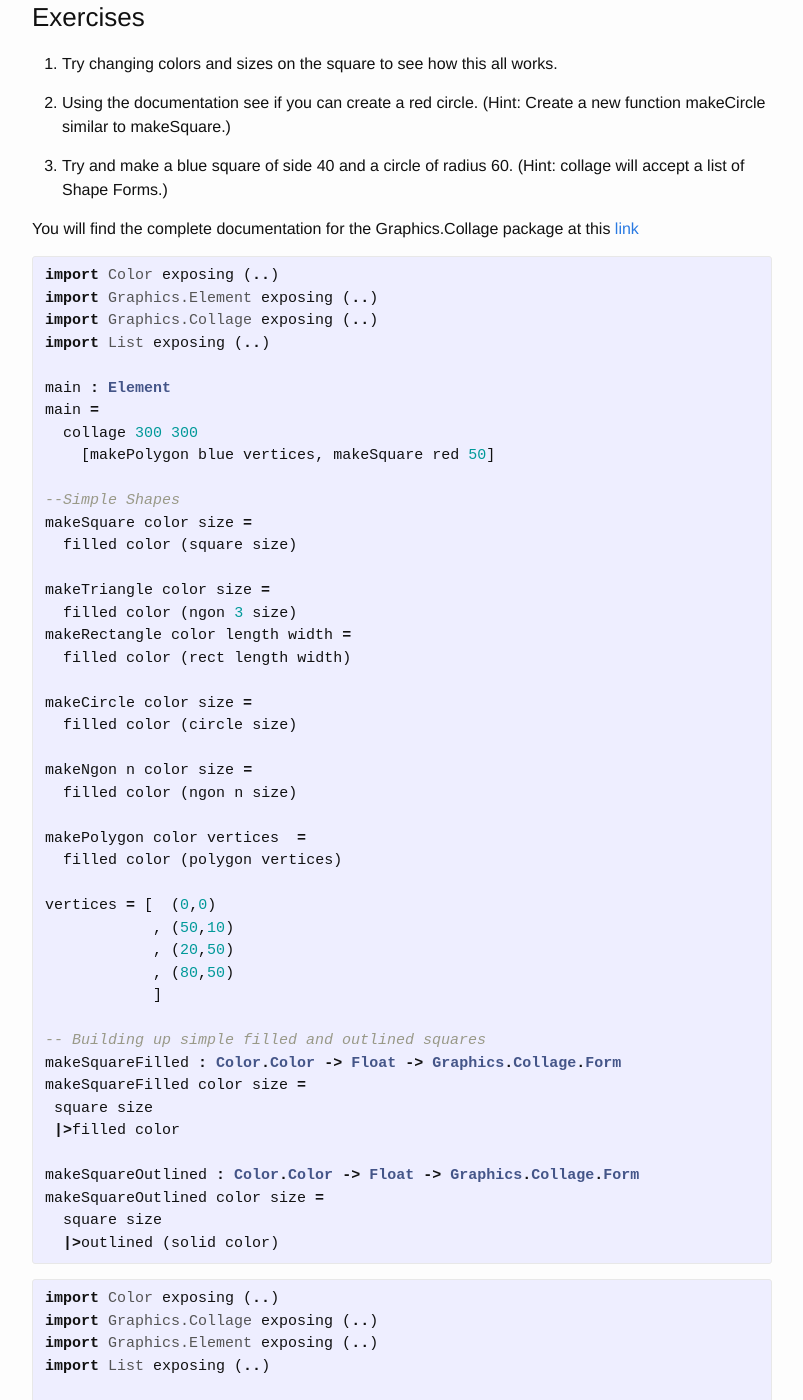
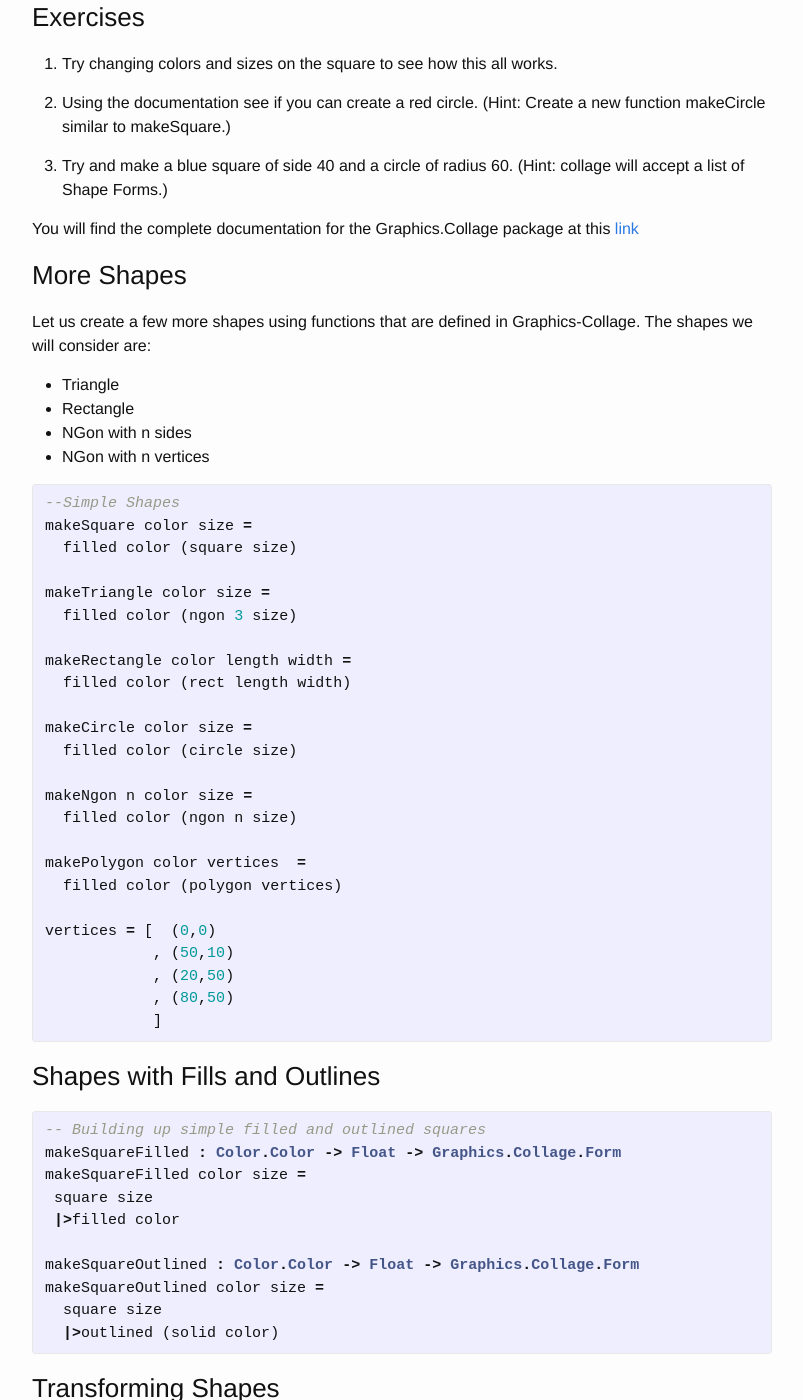
Before and after one commit to csmith111/csmith111.github.io, a Jekyll site: the page built from _posts/2016-02-08-ElmGraphics.markdown, in a window 1280 px wide and 1400 px high, scrolled down 1114 px. Shown: the whole window, without its empty margins (238-1041 px from the left). Built offline with Jekyll 4.4.1, drawn with Linux system fonts in a browser that asks for light colours; some of the changed text lies outside the part shown.

Commit message:
fourth blog post

```diff
--- a/_posts/2016-02-08-ElmGraphics.markdown
+++ b/_posts/2016-02-08-ElmGraphics.markdown
@@ -54,23 +54,23 @@ That is all there is to it!
 
 You will find the complete documentation for the Graphics.Collage package at this [link][elm-graphics-collage]
 
+### More Shapes
+
+Let us create a few more shapes using functions that are defined in Graphics-Collage. The shapes we will consider are:
+
+* Triangle
+* Rectangle
+* NGon with n sides
+* NGon with n vertices
+
 {% highlight Haskell %}
-import Color exposing (..)
-import Graphics.Element exposing (..)
-import Graphics.Collage exposing (..)
-import List exposing (..)
-
-main : Element
-main =
-  collage 300 300
-    [makePolygon blue vertices, makeSquare red 50]
-
 --Simple Shapes
 makeSquare color size =
   filled color (square size)
 
 makeTriangle color size =
   filled color (ngon 3 size)
+
 makeRectangle color length width =
   filled color (rect length width)
 
@@ -88,7 +88,11 @@ vertices = [  (0,0)
             , (20,50)
             , (80,50)
             ]
+{% endhighlight %}
 
+### Shapes with Fills and Outlines
+
+{% highlight Haskell %}
 -- Building up simple filled and outlined squares
 makeSquareFilled : Color.Color -> Float -> Graphics.Collage.Form
 makeSquareFilled color size =
@@ -102,6 +106,14 @@ makeSquareOutlined color size =
 
 {% endhighlight %}
 
+### Transforming Shapes
+
+Now that we have a set of shapes to work with we can look at functions that transform them.
+
+
+### Using transformations of a Triangle to make a Star
+
+Once we understand transformations we can use them to create more complex shapes and figures.
 
 {% highlight Haskell %}
 import Color exposing (..)
@@ -121,11 +133,6 @@ triangle color size angle =
   |> rotate (degrees angle)
 --  |> move (10, -50)
 
-diamond color size angle =
-  square size
-  |>filled color
-  |> rotate (degrees angle)
-
 star color = map2 (triangle color) [100,100] [30, 90]
 {% endhighlight %}
 
```
